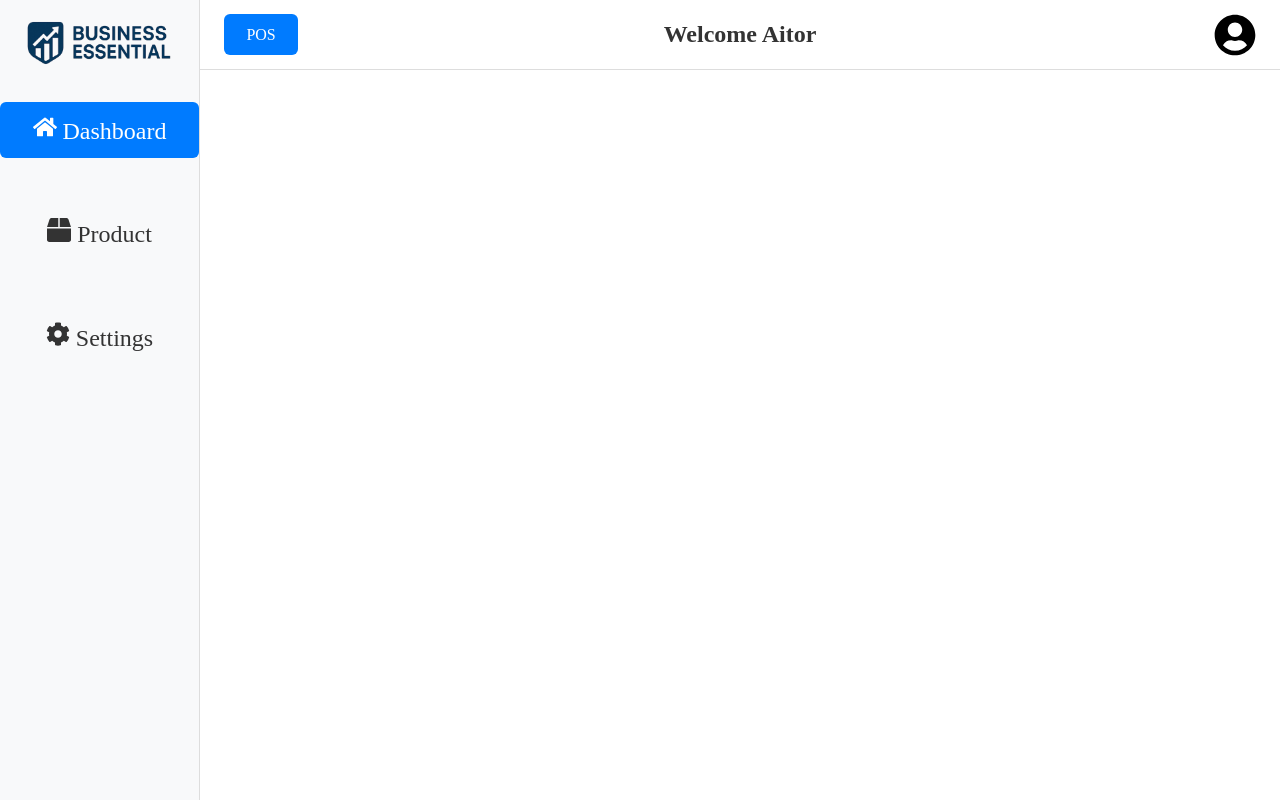
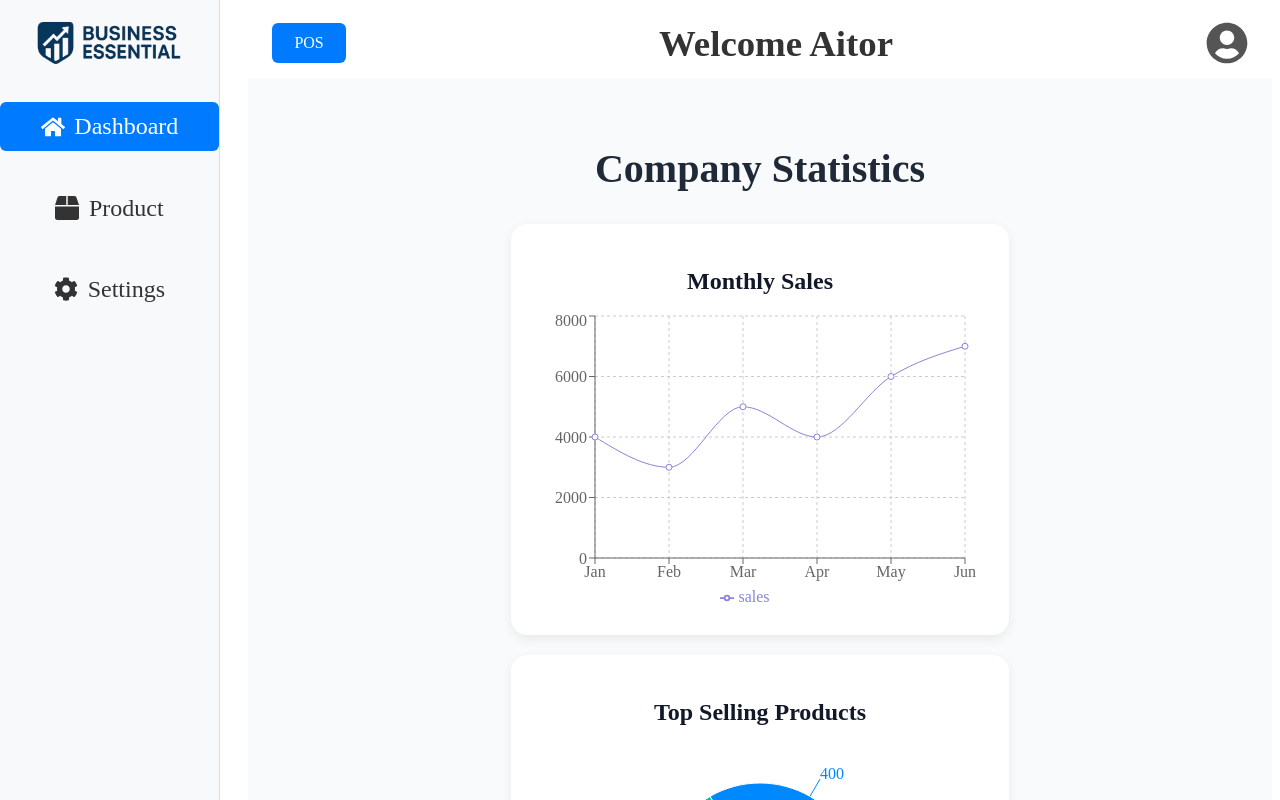
Before and after one commit to OsamaJan210/fundacioEsplai_FinalProject, a React (Vite) app in the folder frontend/: page /dashboard in a window 1280 px wide. Shown: the top 800 px of the page. Built offline with nearby package versions, Linux system fonts and the light colour scheme.

Commit message:
add dashboard

```diff
--- a/frontend/package.json
+++ b/frontend/package.json
@@ -20,7 +20,8 @@
     "react-i18next": "^15.6.1",
     "react-icons": "^5.5.0",
     "react-router-dom": "^7.7.1",
-    "react-select": "^5.10.2"
+    "react-select": "^5.10.2",
+    "recharts": "^3.1.0"
   },
   "devDependencies": {
     "@eslint/js": "^9.30.1",
--- a/frontend/src/App.jsx
+++ b/frontend/src/App.jsx
@@ -1,24 +1,32 @@
-import React from 'react';
-import { BrowserRouter as Router, Routes, Route, useLocation } from 'react-router-dom';
-import Login from './pages/Login';
-import Register from './pages/BusinesRegister';
-import RegisterUser from './pages/RegisterUser';
-import Dashboard from './pages/Dashboard';
-import Pos from './pages/Pos';
-import Product from './pages/Product';
-import SettingsBussines from './pages/Settings-busines';
-import Settings from './pages/Settings';
-import Navbar from "./components/Navbar";
-import './i18n'; // ✅ Asegúrate que este archivo existe y está bien configurado
+import React from "react";
+import { BrowserRouter as Router, Routes, Route, useLocation } from "react-router-dom";
 
+import Login from "./pages/Login";
+import Register from "./pages/BusinesRegister";
+import RegisterUser from "./pages/RegisterUser";
+import Dashboard from "./pages/Dashboard";
+import Pos from "./pages/Pos";
+import Product from "./pages/Product";
+import SettingsBussines from "./pages/Settings-busines";
+import Settings from "./pages/Settings";
+
+import Sidebar from "./components/Sidebar";
+import TopNavbar from "./components/Navbar";
+
+import "./i18n";
 
 function AppWrapper() {
   const location = useLocation();
-  const hideNavbarRoutes = ['/', '/register', '/registerUser'];
+  const hideNavbarRoutes = ["/", "/register", "/registerUser"];
 
   return (
-    <>
-      {!hideNavbarRoutes.includes(location.pathname) && <Navbar />}
+    <div className="app-container">
+      {!hideNavbarRoutes.includes(location.pathname) && <Sidebar />}
+
+      <div className="content-wrapper">
+        {!hideNavbarRoutes.includes(location.pathname) && <TopNavbar />}
+
+        <main className="main-content">
           <Routes>
             <Route path="/" element={<Login />} />
             <Route path="/register" element={<Register />} />
@@ -29,7 +37,9 @@ function AppWrapper() {
             <Route path="/settings-busines" element={<SettingsBussines />} />
             <Route path="/settings" element={<Settings />} />
           </Routes>
-    </>
+        </main>
+      </div>
+    </div>
   );
 }
 
--- a/frontend/src/components/Navbar.jsx
+++ b/frontend/src/components/Navbar.jsx
@@ -1,25 +1,15 @@
 import React, { useState } from "react";
-import { Link, useLocation, useNavigate } from "react-router-dom";
+import { Link, useNavigate } from "react-router-dom";
+import { FaUserCircle, FaSignOutAlt, FaCog, FaGlobe } from "react-icons/fa";
 import "../styles/Navbar.css";
-import {
-  FaHome,
-  FaBox,
-  FaUserCircle,
-  FaSignOutAlt,
-  FaCog,
-  FaGlobe,
-} from "react-icons/fa";
 
-export default function Navbar() {
-  const location = useLocation();
+export default function TopNavbar() {
   const navigate = useNavigate();
   const [showMenu, setShowMenu] = useState(false);
   const [selectedLanguage, setSelectedLanguage] = useState("en");
   const [showLanguages, setShowLanguages] = useState(false);
 
-  const handleSignOut = () => {
-    navigate("/");
-  };
+  const handleSignOut = () => navigate("/");
 
   const changeLanguage = (lang) => {
     if (lang === selectedLanguage) {
@@ -33,64 +23,28 @@ export default function Navbar() {
   const stopPropagation = (e) => e.stopPropagation();
 
   return (
-    <div className="navbar-container">
-      <aside className="sidebar">
-        <div className="sidebar-logo">
-          <Link to="/dashboard">
-            <img src="/logo-nombre.png" alt="Logo" className="logo-image" />
+    <nav className="top-navbar">
+      <div className="pos-button-container">
+        <Link to="/pos" className="pos-button">
+          POS
         </Link>
       </div>
 
-        <nav className="sidebar-menu">
-          <Link
-            to="/dashboard"
-            className={location.pathname === "/dashboard" ? "active" : ""}
-          >
-            <FaHome /> Dashboard
-          </Link>
-          <Link
-            to="/product"
-            className={location.pathname === "/product" ? "active" : ""}
-          >
-            <FaBox /> Product
-          </Link>
-          <Link
-            to="/settings-busines"
-            className={location.pathname === "/settings-busines" ? "active" : ""}
-          >
-            <FaCog /> Settings
-          </Link>
-        </nav>
-      </aside>
-
-      <nav className="navbar">
-        <div className="navbar-section left">
-          <Link to="/pos" className="pos-button">POS</Link>
+      <div className="welcome-text-container">
+        <span>Welcome Aitor</span>
       </div>
 
-        <div className="navbar-section center">
-          <span className="welcome-text">Welcome Aitor</span>
-        </div>
-
-        <div
-          className="navbar-section right"
-          onClick={() => setShowMenu(!showMenu)}
-        >
+      <div className="profile-container" onClick={() => setShowMenu(!showMenu)}>
         <FaUserCircle size={42} className="profile-icon" />
-
         {showMenu && (
           <div className="navbar-dropdown" onClick={stopPropagation}>
-              <Link
-                to="/settings"
-                className="dropdown-link"
-                onClick={stopPropagation}
-              >
-                <FaCog className="sidebar-icon" style={{ marginRight: "8px" }} />
+            <Link to="/settings" className="dropdown-link" onClick={stopPropagation}>
+              <FaCog style={{ marginRight: 8 }} />
               Settings
             </Link>
 
             <div className="language-selector" onClick={stopPropagation}>
-                <FaGlobe className="sidebar-icon" />
+              <FaGlobe />
               <div
                 className="selector-display"
                 onClick={() => setShowLanguages(!showLanguages)}
@@ -102,35 +56,27 @@ export default function Navbar() {
                 />
                 <span>{selectedLanguage === "en" ? "English" : "Español"}</span>
               </div>
-
               {showLanguages && (
                 <div className="language-dropdown">
-                    <div
-                      onClick={() => changeLanguage("en")}
-                      className="language-option"
-                    >
+                  <div className="language-option" onClick={() => changeLanguage("en")}>
                     <img src="/en.png" alt="English" className="flag-icon" />
-                      <span>English</span>
+                    English
                   </div>
-                    <div
-                      onClick={() => changeLanguage("es")}
-                      className="language-option"
-                    >
+                  <div className="language-option" onClick={() => changeLanguage("es")}>
                     <img src="/es.png" alt="Español" className="flag-icon" />
-                      <span>Español</span>
+                    Español
                   </div>
                 </div>
               )}
             </div>
 
-              <button onClick={handleSignOut} className="logout-button">
-                <FaSignOutAlt size={16} style={{ marginRight: "8px" }} />
+            <button className="logout-button" onClick={handleSignOut}>
+              <FaSignOutAlt style={{ marginRight: 8 }} />
               Sign out
             </button>
           </div>
         )}
       </div>
     </nav>
-    </div>
   );
 }
--- /dev/null
+++ b/frontend/src/components/Sidebar.jsx
@@ -0,0 +1,30 @@
+import React from "react";
+import { Link, useLocation } from "react-router-dom";
+import { FaHome, FaBox, FaCog } from "react-icons/fa";
+import "../styles/Sidebar.css";
+
+export default function Sidebar() {
+  const location = useLocation();
+
+  return (
+    <aside className="sidebar">
+      <div className="sidebar-logo">
+        <Link to="/dashboard">
+          <img src="/logo-nombre.png" alt="Logo" className="logo-image" />
+        </Link>
+      </div>
+
+      <nav className="sidebar-menu">
+        <Link to="/dashboard" className={location.pathname === "/dashboard" ? "active" : ""}>
+          <FaHome /> Dashboard
+        </Link>
+        <Link to="/product" className={location.pathname === "/product" ? "active" : ""}>
+          <FaBox /> Product
+        </Link>
+        <Link to="/settings-busines" className={location.pathname === "/settings-busines" ? "active" : ""}>
+          <FaCog /> Settings
+        </Link>
+      </nav>
+    </aside>
+  );
+}
--- a/frontend/src/pages/Dashboard.jsx
+++ b/frontend/src/pages/Dashboard.jsx
@@ -1,12 +1,71 @@
-import React from 'react';
+import React from "react";
+import {
+  LineChart, Line, XAxis, YAxis, CartesianGrid, Tooltip, Legend, ResponsiveContainer,
+  PieChart, Pie, Cell
+} from "recharts";
+import '../styles/Dashboard.css';
 
-const Dashboard = () => {
-    return (
-        <div style={{ padding: '2rem' }}>
-            <h1>Bienvenido al Dashboard</h1>
-            <p>Esta es una página sencilla en React.</p>
+const salesData = [
+  { month: "Jan", sales: 4000 },
+  { month: "Feb", sales: 3000 },
+  { month: "Mar", sales: 5000 },
+  { month: "Apr", sales: 4000 },
+  { month: "May", sales: 6000 },
+  { month: "Jun", sales: 7000 },
+];
+
+const topProductsData = [
+  { name: "Product A", value: 400 },
+  { name: "Product B", value: 300 },
+  { name: "Product C", value: 300 },
+  { name: "Product D", value: 200 },
+];
+
+const COLORS = ["#0088FE", "#00C49F", "#FFBB28", "#FF8042"];
+
+export default function Dashboard() {
+  return (
+    <div className="dashboard-container">
+      <h1 className="dashboard-title">Company Statistics</h1>
+      <div className="dashboard-grid">
+        <div className="chart-box">
+          <h2 className="chart-title">Monthly Sales</h2>
+          <ResponsiveContainer width="100%" height={300}>
+            <LineChart data={salesData} margin={{ top: 5, right: 20, left: 0, bottom: 5 }}>
+              <CartesianGrid strokeDasharray="3 3" />
+              <XAxis dataKey="month" />
+              <YAxis />
+              <Tooltip />
+              <Legend />
+              <Line type="monotone" dataKey="sales" stroke="#8884d8" activeDot={{ r: 8 }} />
+            </LineChart>
+          </ResponsiveContainer>
         </div>
-    );
-};
 
-export default Dashboard;
+        <div className="chart-box">
+          <h2 className="chart-title">Top Selling Products</h2>
+          <ResponsiveContainer width="100%" height={300}>
+            <PieChart>
+              <Pie
+                data={topProductsData}
+                dataKey="value"
+                nameKey="name"
+                cx="50%"
+                cy="50%"
+                outerRadius={100}
+                fill="#8884d8"
+                label
+              >
+                {topProductsData.map((entry, index) => (
+                  <Cell key={`cell-${index}`} fill={COLORS[index % COLORS.length]} />
+                ))}
+              </Pie>
+              <Tooltip />
+              <Legend />
+            </PieChart>
+          </ResponsiveContainer>
+        </div>
+      </div>
+    </div>
+  );
+}
--- /dev/null
+++ b/frontend/src/styles/Dashboard.css
@@ -0,0 +1,64 @@
+/* Estilo general del contenedor principal */
+.dashboard-container {
+  padding: 40px;
+  display: flex;
+  flex-direction: column;
+  align-items: center;
+  background-color: #f9fafb;
+  min-height: 100vh;
+  box-sizing: border-box;
+  margin-left: 15rem;
+}
+
+/* Título principal */
+.dashboard-title {
+  font-size: 2.5rem;
+  font-weight: bold;
+  color: #1f2937;
+  margin-bottom: 32px;
+}
+
+/* Grid para las gráficas */
+.dashboard-grid {
+  display: flex;
+  flex-wrap: wrap;
+  justify-content: center;
+  gap: 20px;
+  width: 100%;
+  max-width: 800px;
+}
+
+.chart-box {
+  background: white;
+  border-radius: 16px;
+  box-shadow: 0 4px 12px rgba(0, 0, 0, 0.07);
+  padding: 24px;
+  flex: 1 1 480px;
+  max-width: 450px;
+}
+
+/* Título de cada gráfica */
+.chart-title {
+  font-size: 1.5rem;
+  font-weight: 600;
+  color: #111827;
+  margin-bottom: 16px;
+  text-align: center;
+}
+
+/* Para que los gráficos se vean bien en pantallas pequeñas */
+@media (max-width: 768px) {
+  .dashboard-container {
+    padding: 20px;
+  }
+
+  .dashboard-grid {
+    flex-direction: column;
+    align-items: center;
+  }
+
+  .chart-box {
+    width: 100%;
+    max-width: 100%;
+  }
+}
--- a/frontend/src/styles/Navbar.css
+++ b/frontend/src/styles/Navbar.css
@@ -1,86 +1,21 @@
-* {
-  margin: 0;
-  padding: 0;
-  box-sizing: border-box;
-}
-
-.navbar-container {
-  display: flex;
-  height: 100vh;
-}
-
-.sidebar {
-  width: 200px;
-  background-color: #f8f9fa;
-  border-right: 1px solid #ddd;
-  padding-top: 1rem;
-  display: flex;
-  flex-direction: column;
-  align-items: center;
-}
-
-.sidebar-logo img {
-  width: 100%;
-  height: 50px;
-  margin-bottom: 2rem;
-}
-
-.sidebar-menu {
-  display: flex;
-  flex-direction: column;
-  gap: 3rem;
-  width: 100%;
-  text-align: center;
-}
-
-.sidebar-menu a {
-  text-decoration: none;
-  color: #333;
-  padding: 0.8rem;
-  font-weight: 500;
-  border-radius: 6px;
-  font-size: 1.5rem;
-  transition: background-color 0.3s, color 0.3s;
-}
-
-.sidebar-menu a.active {
-  background-color: #007bff;
-  color: white;
-}
-
-.sidebar-menu a:hover {
-  background-color: #f0f0f0;
-  color: #007bff;
-}
-
-.navbar {
-  flex: 1;
+.top-navbar {
   height: 70px;
   background-color: #fff;
-  border-bottom: 1px solid #ddd;
   display: flex;
   align-items: center;
   padding: 0 1.5rem;
-  position: relative;
+  justify-content: space-between;
+  top: 0;
+  z-index: 10;
+  box-sizing: border-box;
+  margin-left: 15rem;
 }
 
-.navbar-section {
-  flex: 1;
+.pos-button-container,
+.welcome-text-container,
+.profile-container {
   display: flex;
   align-items: center;
-}
-
-.navbar-section.left {
-  justify-content: flex-start;
-}
-
-.navbar-section.center {
-  justify-content: center;
-}
-
-.navbar-section.right {
-  justify-content: flex-end;
-  position: relative;
 }
 
 .pos-button {
@@ -90,12 +25,26 @@
   border-radius: 6px;
   text-decoration: none;
   font-weight: 500;
+  transition: background-color 0.3s;
 }
 
-.welcome-text {
-  font-size: 1.5rem;
+.pos-button:hover {
+  background-color: #0056b3;
+}
+
+.welcome-text-container {
+  font-size: 2.3rem;
   font-weight: 600;
   color: #333;
+}
+
+.profile-container {
+  position: relative;
+  cursor: pointer;
+}
+
+.profile-icon {
+  color: #555;
 }
 
 .navbar-dropdown {
@@ -105,68 +54,84 @@
   background-color: white;
   border: 1px solid #ddd;
   border-radius: 6px;
-  box-shadow: 0 2px 8px rgba(0, 0, 0, 0.1);
-  padding: 0.5rem;
-  display: flex;
-  flex-direction: column;
-  gap: 0.5rem;
-  z-index: 1000;
+  width: 220px;
+  box-shadow: 0 4px 12px rgba(0, 0, 0, 0.15);
+  z-index: 100;
+  padding: 1rem;
 }
 
-.navbar-dropdown a,
-.navbar-dropdown button {
-  background: none;
-  border: none;
+.dropdown-link {
+  display: flex;
+  align-items: center;
+  padding: 0.5rem 0;
+  text-decoration: none;
   color: #333;
-  text-align: left;
-  padding: 0.5rem;
-  cursor: pointer;
-  text-decoration: none;
+  font-weight: 500;
 }
 
-.navbar-dropdown a:hover,
-.navbar-dropdown button:hover {
-  background-color: #f0f0f0;
+.dropdown-link:hover {
+  color: #007bff;
 }
 
 .language-selector {
   display: flex;
   align-items: center;
-  gap: 8px;
+  gap: 0.5rem;
+  margin-top: 0.5rem;
   cursor: pointer;
 }
 
-.selector-display {
+
+ .selector-display {
   display: flex;
   align-items: center;
-  gap: 6px;
-  padding: 6px 12px;
+  gap: 0.4rem;
+  cursor: pointer;
+  padding: 0.2rem 0;
 }
 
 .flag-icon {
-  width: 20px;
-  height: 20px;
-  border-radius: 2px;
+  width: 25px;
+  height: 25px;
+  border-radius: 3px;
 }
 
 .language-dropdown {
-  margin-top: 10px;
-  position: absolute;
-  right: 0;
-  background-color: white;
-  box-shadow: 0 0 5px rgba(0, 0, 0, 0.2);
-  border-radius: 4px;
-  z-index: 100;
+  margin-top: 0.5rem;
+  border: 1px solid #ddd;
+  border-radius: 6px;
+  background: #f9f9f9;
 }
 
 .language-option {
   display: flex;
   align-items: center;
-  gap: 8px;
-  padding: 6px 12px;
+  gap: 0.6rem;
+  padding: 0.5rem;
   cursor: pointer;
+  transition: background-color 0.3s;
 }
 
 .language-option:hover {
-  background-color: #eee;
+  background-color: #e0e7ff;
 }
+
+.logout-button {
+  margin-top: 1rem;
+  width: 100%;
+  background-color: #007bff;
+  border: none;
+  padding: 0.5rem;
+  color: white;
+  font-weight: 600;
+  border-radius: 6px;
+  cursor: pointer;
+  display: flex;
+  align-items: center;
+  justify-content: center;
+  transition: background-color 0.3s;
+}
+
+.logout-button:hover {
+  background-color: #0056b3;
+}
--- /dev/null
+++ b/frontend/src/styles/Sidebar.css
@@ -0,0 +1,57 @@
+.sidebar {
+  width: 220px;
+  background-color: #f8f9fa;
+  border-right: 1px solid #ddd;
+  display: flex;
+  flex-direction: column;
+  padding-top: 1rem;
+  flex-shrink: 0;
+  height: 100vh;
+  position: fixed;
+  left: 0;
+  top: 0;
+  box-sizing: border-box;
+  overflow-y: auto;
+  z-index: 1000;
+}
+
+.sidebar-logo img {
+  width: 100%;
+  height: 50px;
+  margin-bottom: 2rem;
+  object-fit: contain;
+}
+
+.sidebar-menu {
+  display: flex;
+  flex-direction: column;
+  gap: 2rem;
+  width: 100%;
+  text-align: center;
+  padding-left: 0;
+  margin: 0;
+}
+
+.sidebar-menu a {
+  text-decoration: none;
+  color: #333;
+  padding: 0.7rem;
+  font-weight: 500;
+  border-radius: 6px;
+  font-size: 1.5rem;
+  display: flex;
+  align-items: center;
+  justify-content: center;
+  gap: 0.6rem;
+  transition: background-color 0.3s, color 0.3s;
+}
+
+.sidebar-menu a.active {
+  background-color: #007bff;
+  color: white;
+}
+
+.sidebar-menu a:hover {
+  background-color: #e0e7ff;
+  color: #007bff;
+}
```
Also changed, not shown: 1 other file (tests, documents, lock files or other folders). Lines whose indentation alone changed are shown as unchanged.
